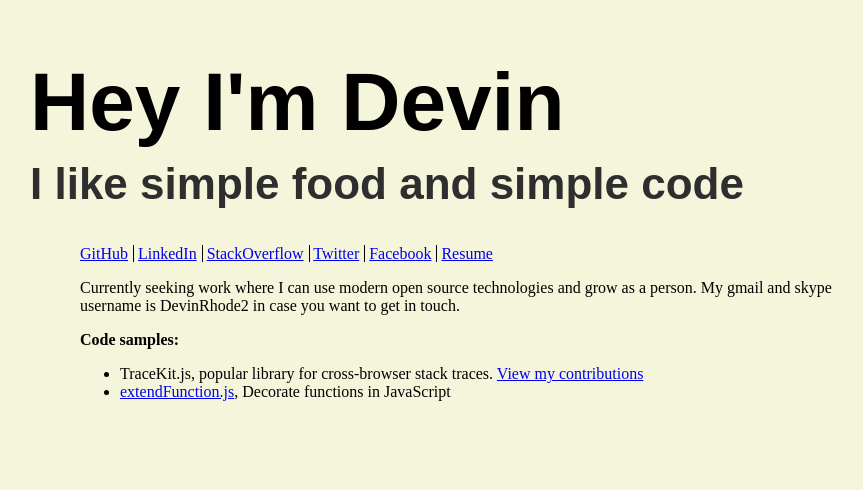
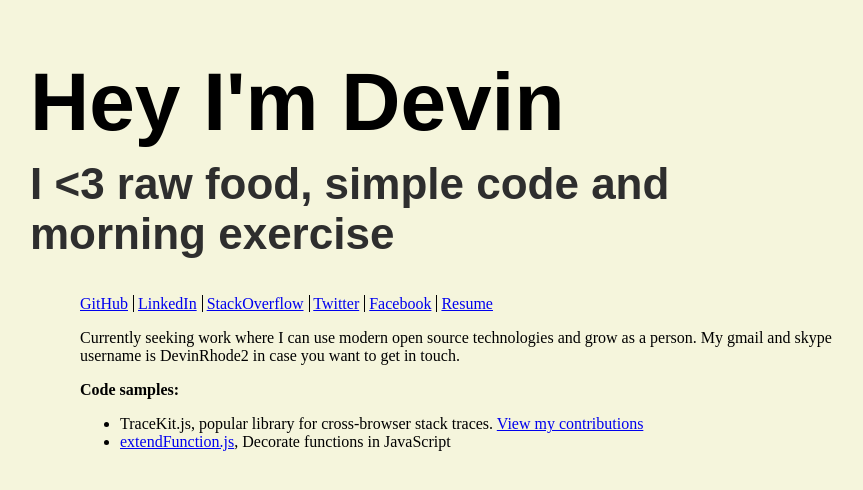
Before and after one commit to devinrhode2/devinrhode2.github.io, a plain HTML site: page index.html in a window 1280 px wide. Shown: the whole page, without its empty margins (160-1023 px from the left). Drawn offline with Linux system fonts and the light colour scheme.

Commit message:
Update index.html

```diff
--- a/index.html
+++ b/index.html
@@ -41,7 +41,7 @@
               Hey I'm Devin
             </h1>
             <h2>
-              I like simple food and simple code
+              I <3 raw food, simple code and morning exercise
             </h1>
         </div>
         <div class="links">
```
